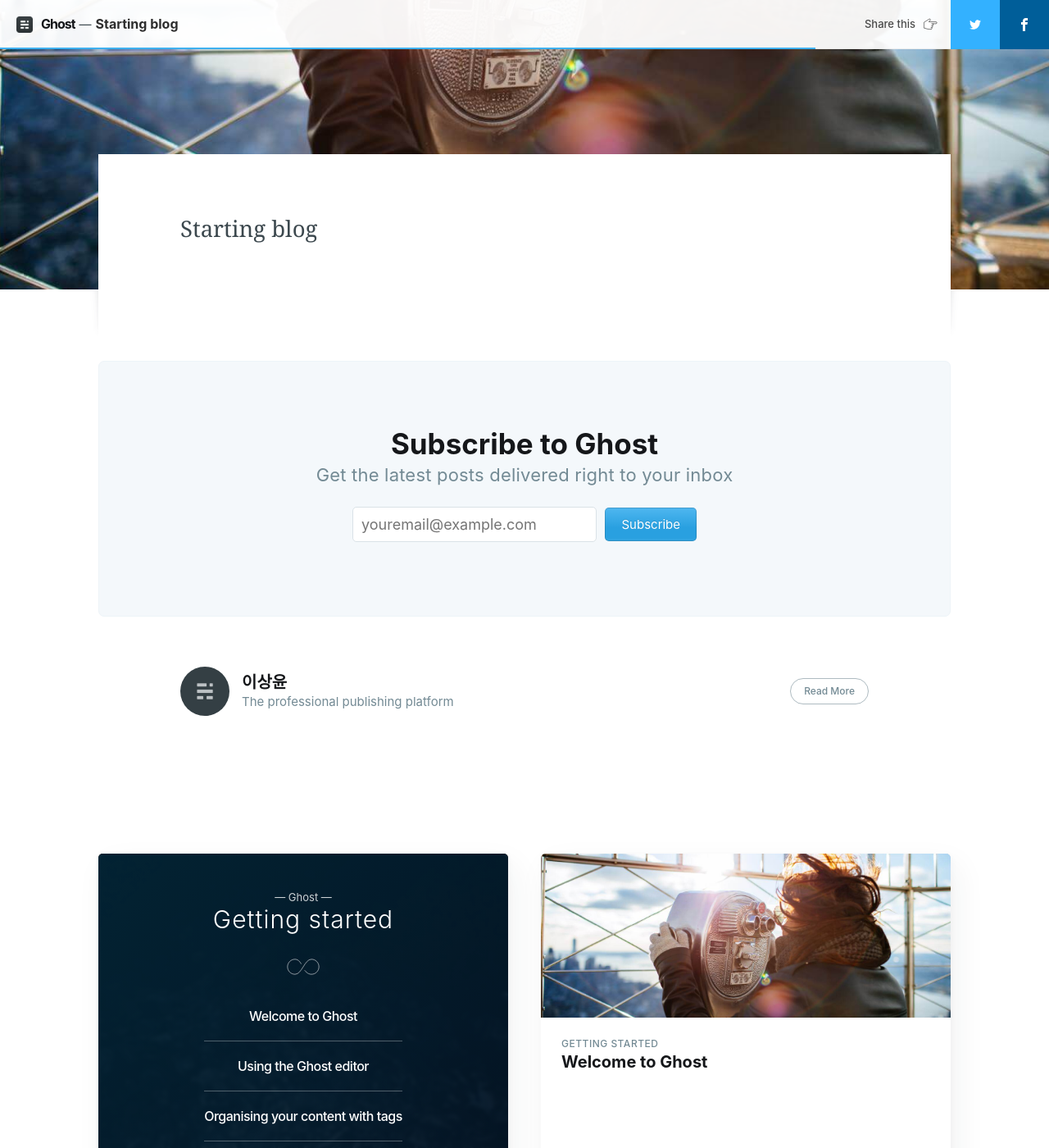
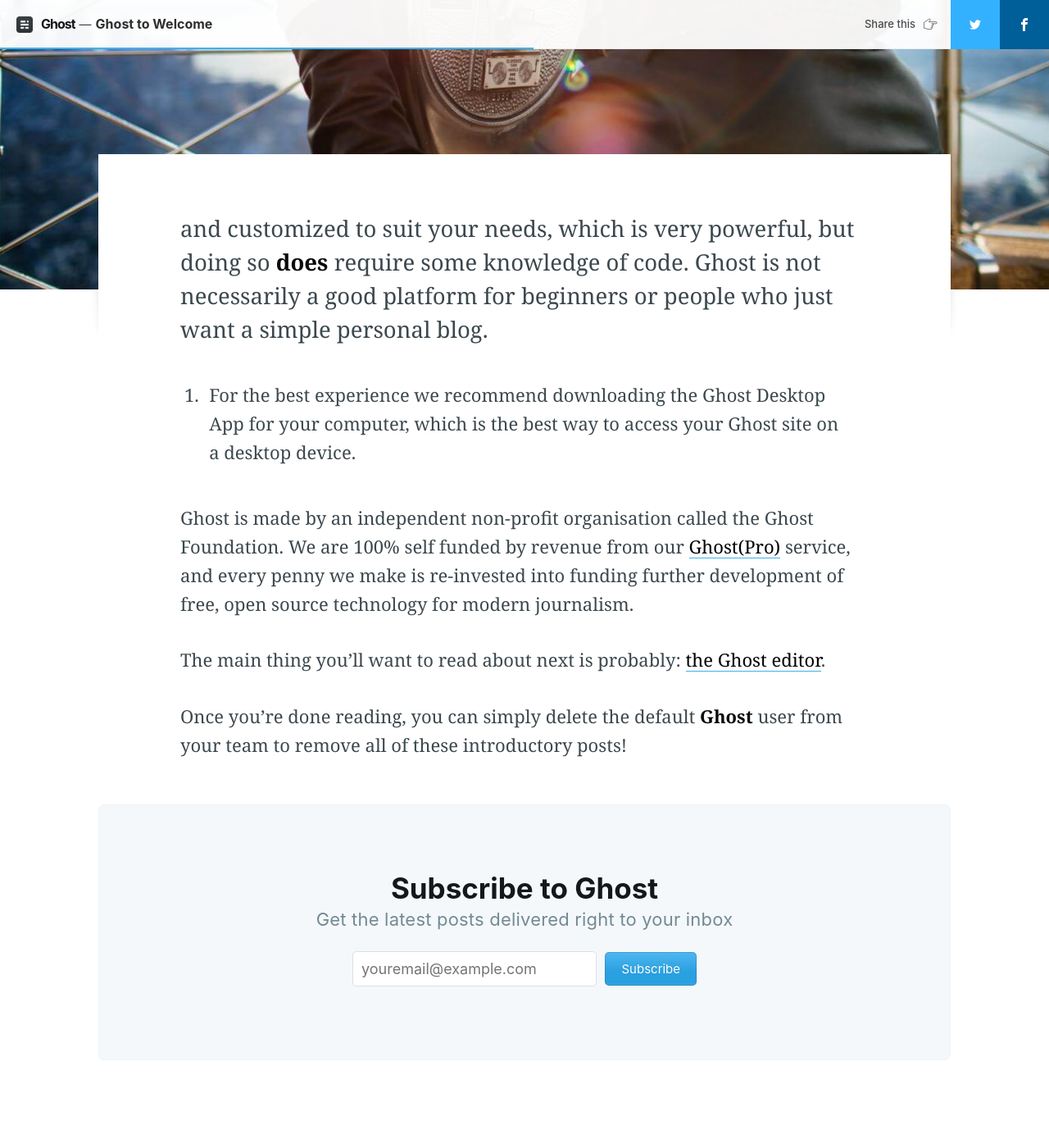
Before and after one commit to mousedoc/mousedoc.github.io, a Jekyll site: the page built from _posts/2020-09-14-is-this-work.md, in a window 1280 px wide and 1400 px high, scrolled down 709 px. Shown: the whole window at 82% size. Built offline with Jekyll 4.4.1, drawn with Linux system fonts in a browser that asks for light colours; nearby versions of some CDN libraries; comment, search, counter and statistics services are not loaded; some of the changed text lies outside the part shown.

Commit message:
Why it is fxxking not work

```diff
--- a/_posts/2020-09-14-is-this-work.md
+++ b/_posts/2020-09-14-is-this-work.md
@@ -3,12 +3,20 @@
 current: post
 cover:  assets/images/welcome.jpg
 navigation: True
-title: Starting blog
-date: 2020-09-14 10:00:00
+title: Ghost to Welcome
+date: 2017-07-27 10:00:00
 tags: [Getting started]
 class: post-template
 subclass: 'post tag-getting-started'
-author: mousedoc
+author: ghost
 ---
 
-Starting blog
+and customized to suit your needs, which is very powerful, but doing so **does** require some knowledge of code. Ghost is not necessarily a good platform for beginners or people who just want a simple personal blog.
+3. For the best experience we recommend downloading the Ghost Desktop App for your computer, which is the best way to access your Ghost site on a desktop device.
+
+
+Ghost is made by an independent non-profit organisation called the Ghost Foundation. We are 100% self funded by revenue from our [Ghost(Pro)](https://ghost.org/pricing) service, and every penny we make is re-invested into funding further development of free, open source technology for modern journalism.
+
+The main thing you'll want to read about next is probably: [the Ghost editor](https://demo.ghost.io/the-editor/).
+
+Once you're done reading, you can simply delete the default **Ghost** user from your team to remove all of these introductory posts!
```
